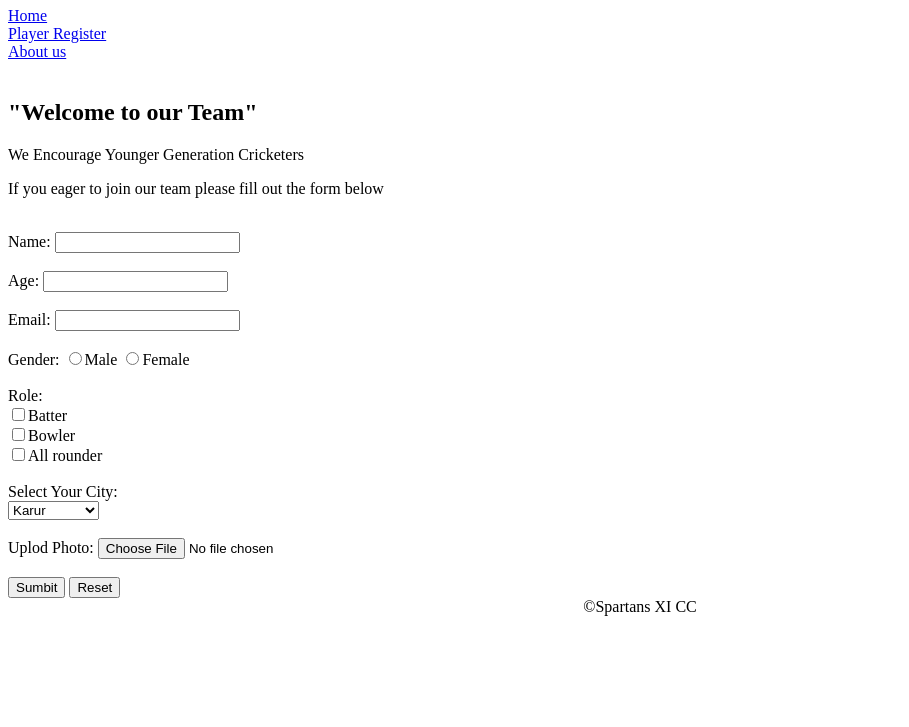
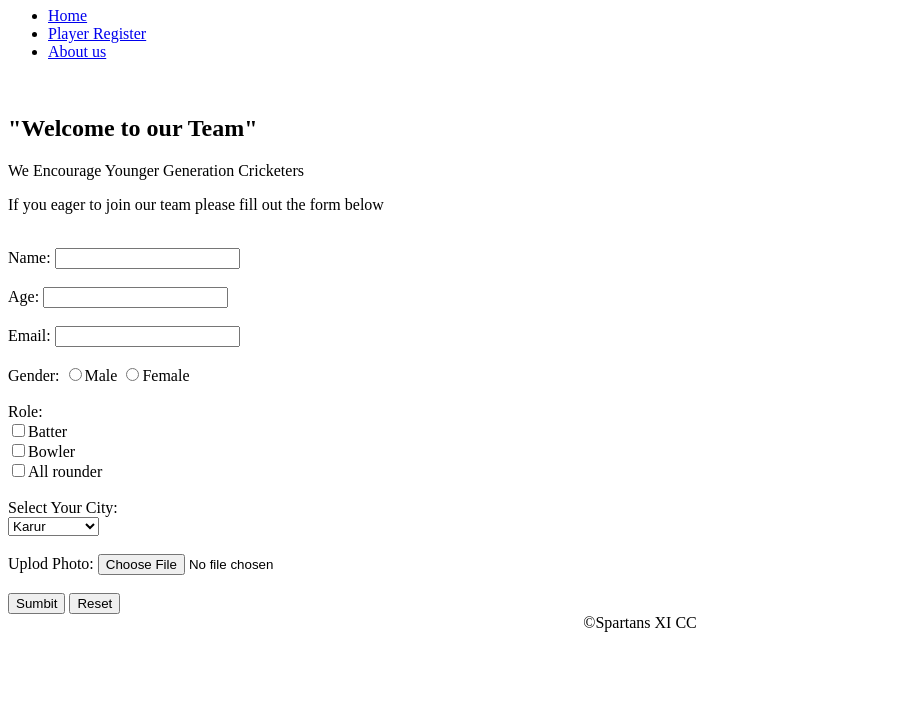
Before and after one commit to Srinivasan1045/Day-2-class-HTML-a-, a plain HTML site: page Player Register.html in a window 1280 px wide. Shown: the part 73-800 px from the top of the page, without its empty margins (0-909 px from the left). Drawn offline with Linux system fonts and the light colour scheme.

Commit message:
Player Register.html

```diff
--- a/Player Register.html
+++ b/Player Register.html
@@ -9,9 +9,13 @@
 <body>
   <!--Nav bar-->
     <section>
-        <a href="index.html">Home</a><br>
-        <a href="Player Register.html">Player Register</a><br>
-        <a href="about.html">About us</a><br>
+        <nav>
+            <ul>
+        <li><a href="index.html">Home</a><br></li>
+        <li><a href="Player Register.html">Player Register</a><br></li>
+        <li><a href="about.html">About us</a><br></li>
+            </ul>
+        </nav>
     </section><br>
     <!--Content-->
     <section>
```
